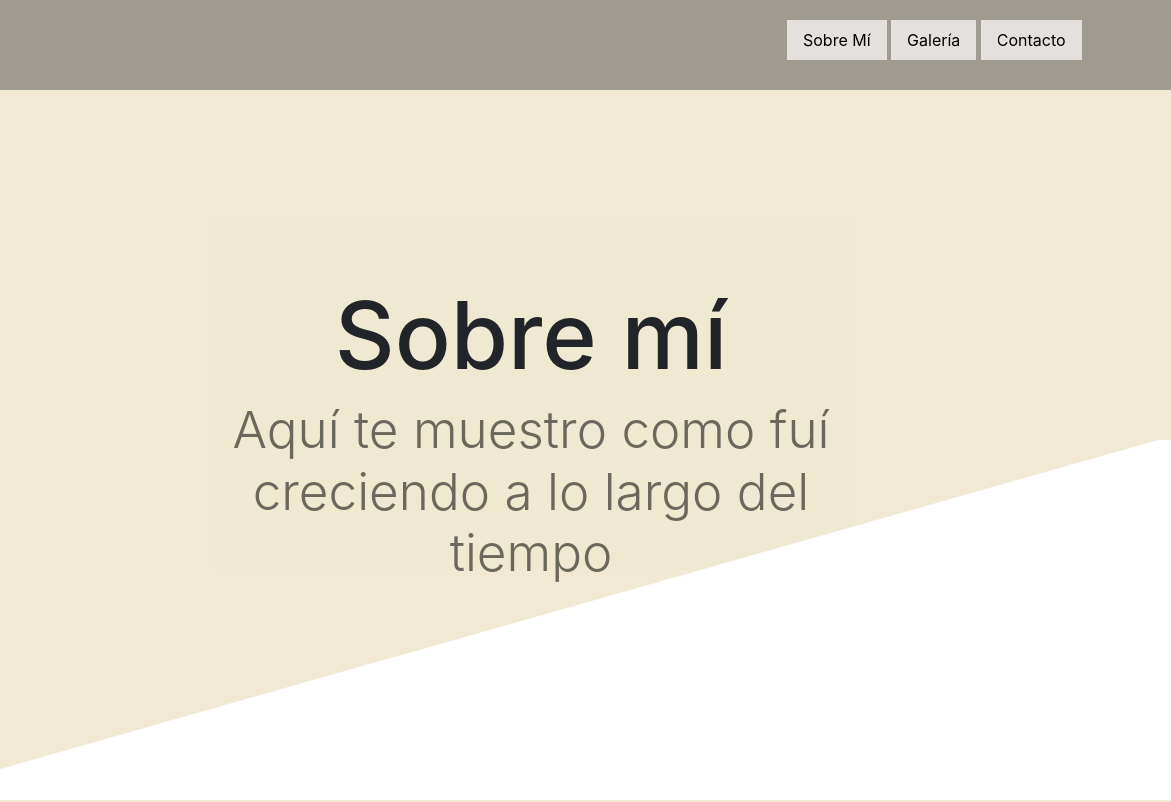
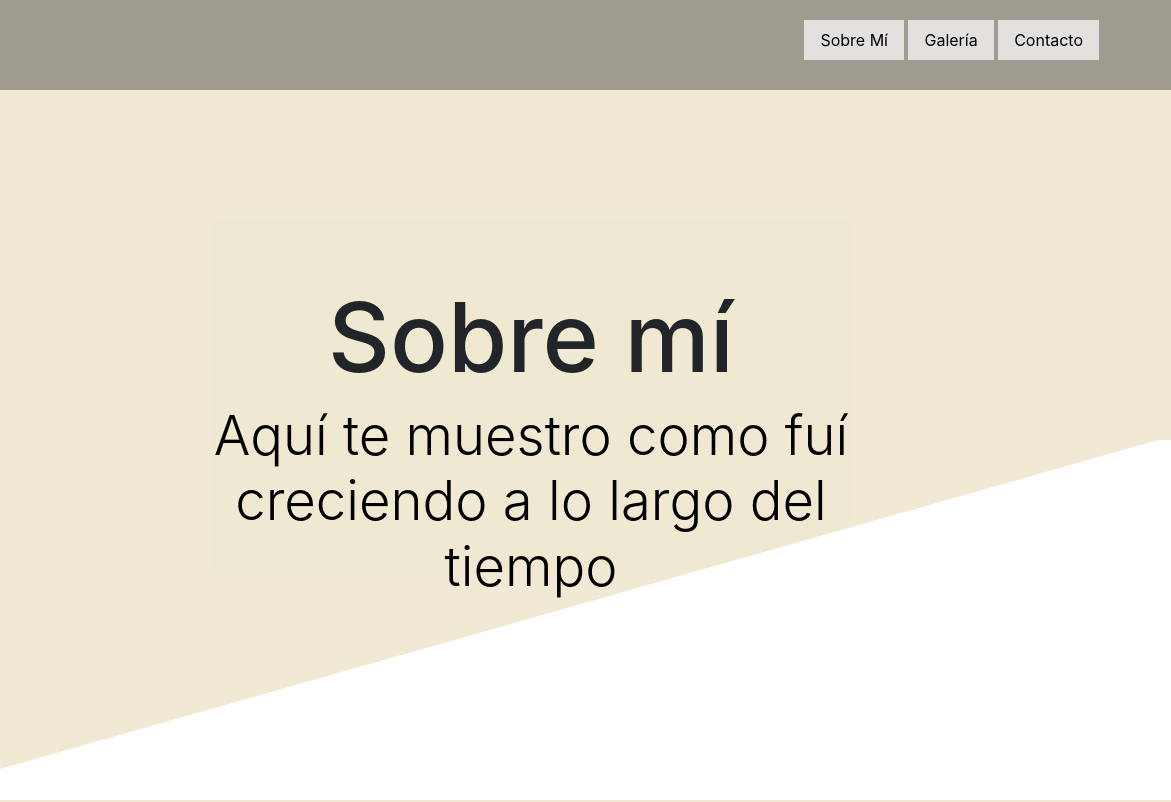
Before and after one commit to agustinfraile/webhoney, a website: page views/sobre_mi.html in a window 1280 px wide. Shown: the top 802 px of the page, 109-1280 px from the left. Drawn offline with nearby package versions, Linux system fonts and the light colour scheme.

Commit message:
Adjuntando el link de mediaqueries al archivo Sobre Mi

```diff
--- a/assets/css/mediaqueries.css
+++ b/assets/css/mediaqueries.css
@@ -16,8 +16,6 @@
 @media (max-width:1280px) and (min-width: 990px) {
 
   /* Menu de Navegación */
-
-
   .menu__lista {
     width: 300px;
     height: 0px;
@@ -45,4 +43,8 @@
     width: 100%;
     height: 800px;
   }
+
+
+  /* SOBRE MI */
+
 }
--- a/views/sobre_mi.html
+++ b/views/sobre_mi.html
@@ -15,7 +15,8 @@
 
         <!-- CSS -->
         <link rel="stylesheet" href="/assets/css/archivo.css">
-        <link rel="stylesheet" href="/assets/css/estilos.css">
+        <link rel="stylesheet" href="/assets/css/mediaqueries.css">
+        <!-- <link rel="stylesheet" href="/assets/css/estilos.css"> -->
 
 
         <!-- FONTS -->
```
